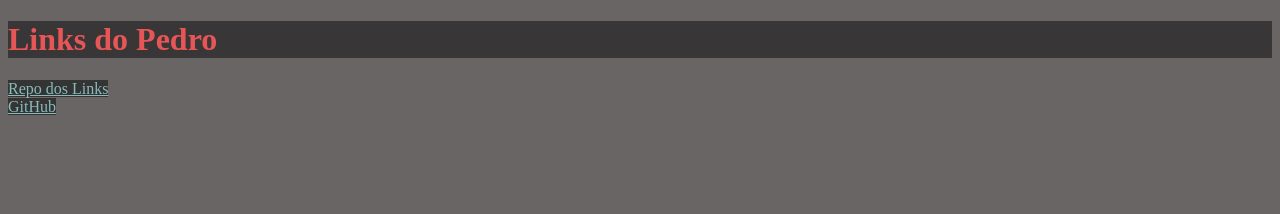
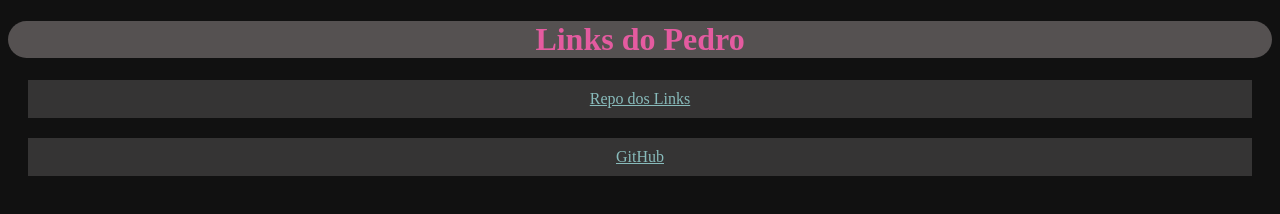
Before and after one commit to PedroHauer/links, a plain HTML site: page index.html in a window 1280 px wide. Drawn offline with Linux system fonts and the light colour scheme.

Commit message:
Att estilos

```diff
--- a/index.html
+++ b/index.html
@@ -8,11 +8,7 @@
 </head>
 <body>
      <h1>Links do Pedro</h1>
-     <div>
         <a href="https://github.com/PedroHauer/links">Repo dos Links</a>
-     </div>
-     <div>
         <a href="https://github.com/PedroHauer">GitHub</a>
-     </div>
 </body>
 </html>
--- a/style.css
+++ b/style.css
@@ -1,15 +1,20 @@
 h1{
-    color: rgb(230, 86, 86);
-    background-color:rgb(56, 54, 54);
+    color: rgb(228, 91, 160);
+    background-color:rgb(85, 81, 81);
+    text-align: center;
+    border-radius: 100px;
 }
 
 body{
-    background-color: #696565;
+    background-color: #111111;
     color: aqua;
 }
 
 a{
     background-color: #353434;
     color: rgb(136, 187, 187);
-
+    display: block;
+    text-align: center;
+    margin: 20px;
+    padding: 10px;
 }
```
